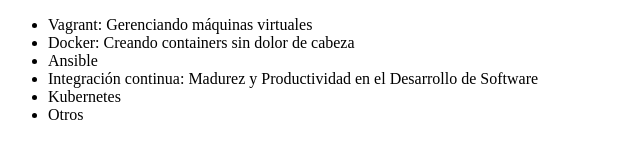
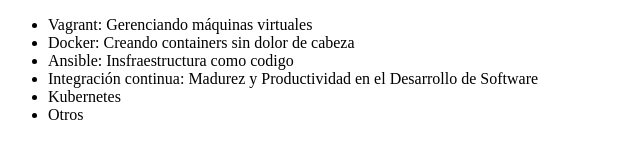
Before and after one commit to EdyMoar/oracle-git, a plain HTML site: page index.html in a window 1280 px wide. Shown: the whole page, without its empty margins (0-640 px from the left). Drawn offline with Linux system fonts and the light colour scheme.

Commit message:
Cambiando el nombre del curso de Ansible

```diff
--- a/index.html
+++ b/index.html
@@ -8,7 +8,7 @@
      <ul>
          <li> Vagrant: Gerenciando máquinas virtuales </li>
          <li> Docker: Creando containers sin dolor de cabeza</li>
-         <li> Ansible </li>
+         <li> Ansible: Insfraestructura como codigo </li>
          <li> Integración continua: Madurez y Productividad en el Desarrollo de Software </li>
          <li> Kubernetes</li>
          <li> Otros</li>
```
